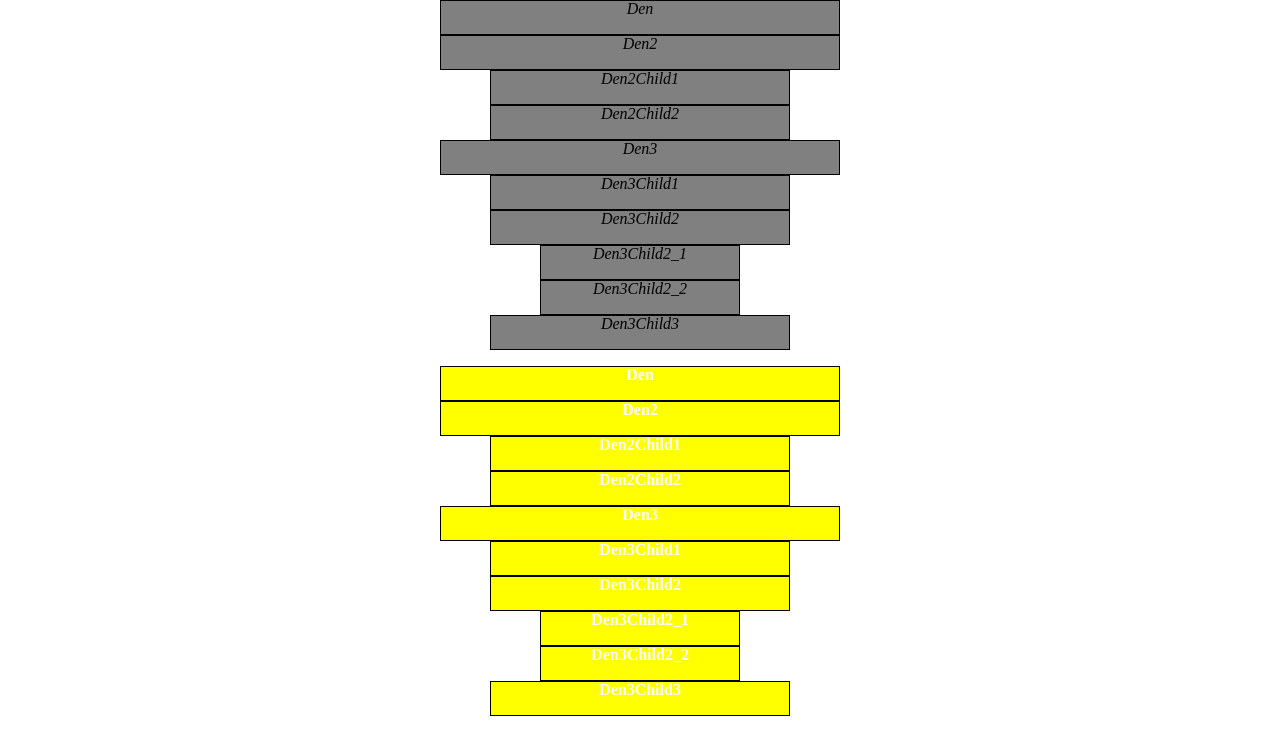
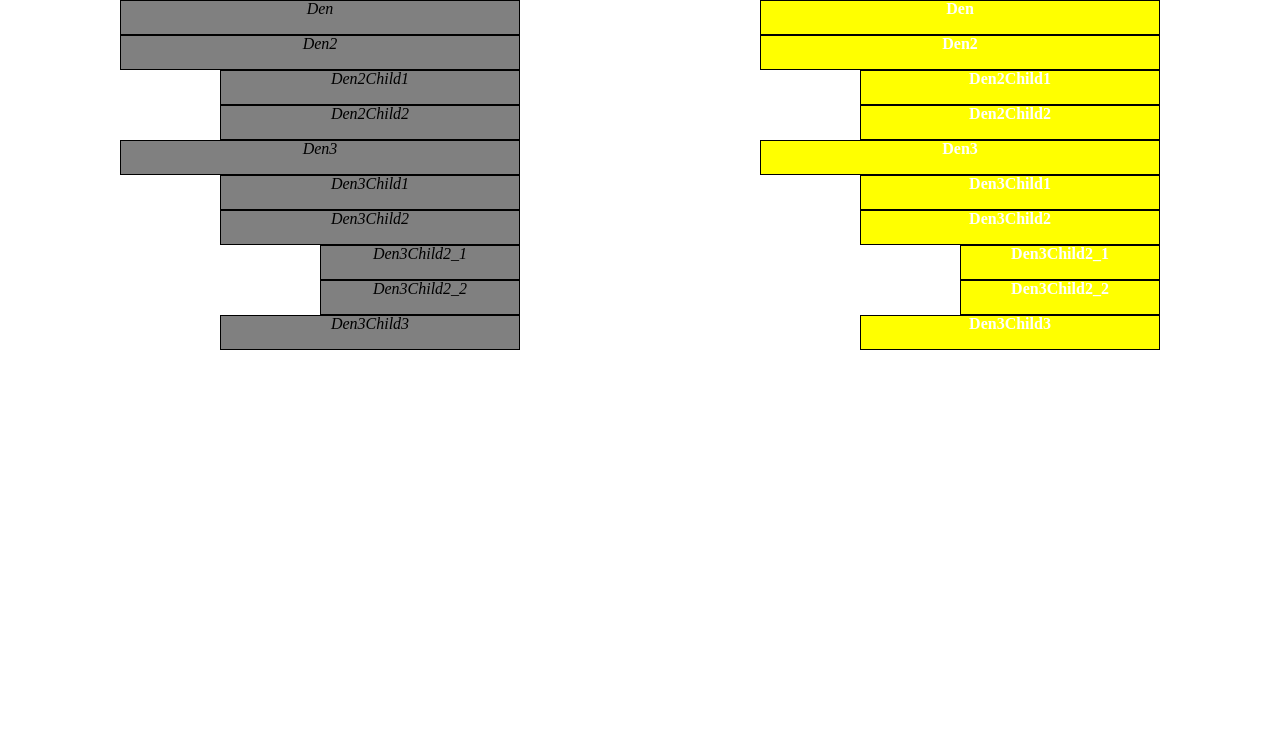
Before and after one commit to Metiarizmus/innowaise-first-angular-projecy, an Angular app: page / in a window 1280 px wide. Shown: the top 754 px of the page. Built offline with nearby package versions, Linux system fonts and the light colour scheme.

Commit message:
task2 after first review

```diff
--- a/src/app/app.component.html
+++ b/src/app/app.component.html
@@ -1,24 +1,6 @@
-<ng-template #reverseItems let-width="width" let-items>
-  <li *ngFor="let item of items">
 
-    <app-item [item]="item" [width]="width"></app-item>
+<div class="wrapper">
+  <app-tree [tree]="items" class="first"></app-tree>
 
-    <ul *ngIf="item.children.length>0">
-      <ng-container
-        *ngTemplateOutlet="reverseItems; context: {width:calc(width), $implicit: item.children}"
-      >
-      </ng-container>
-    </ul>
-  </li>
-
-</ng-template>
-
-<div class="wrapper_tree_first">
-  <ng-container *ngTemplateOutlet="reverseItems; context: {width:'400px' ,$implicit: items}"></ng-container>
+  <app-tree [tree]="items" class="second"></app-tree>
 </div>
-
-<br>
-
-<div class="wrapper_tree_second">
-  <ng-container *ngTemplateOutlet="reverseItems; context: {width:'400px' ,$implicit: items}"></ng-container>
-</div>
--- a/src/app/app.component.scss
+++ b/src/app/app.component.scss
@@ -1,12 +1,13 @@
-.wrapper_tree_first{
-  ::ng-deep .item{
+.wrapper {
+  display: flex;
+  justify-content: space-around;
+
+  .first ::ng-deep .item {
     background-color: gray;
     font-style: italic;
   }
-}
 
-.wrapper_tree_second{
-  ::ng-deep .item{
+  .second ::ng-deep .item {
     background-color: yellow;
     font-weight: bold;
     color: #fff;
--- a/src/app/app.component.ts
+++ b/src/app/app.component.ts
@@ -13,8 +13,5 @@ export class AppComponent implements OnInit{
 
   }
 
-  calc(currentWidth: string):string {
-    return parseInt(currentWidth)-100+"px";
-  }
 
 }
--- a/src/app/app.module.ts
+++ b/src/app/app.module.ts
@@ -3,12 +3,12 @@ import { BrowserModule } from '@angular/platform-browser';
 
 import { AppRoutingModule } from './app-routing.module';
 import { AppComponent } from './app.component';
-import { ItemComponent } from './components/item/item.component';
+import { TreeComponent } from './components/tree/tree.component';
 
 @NgModule({
   declarations: [
     AppComponent,
-    ItemComponent,
+    TreeComponent,
   ],
   imports: [
     BrowserModule,
--- a/src/app/components/item/item.component.html
+++ /dev/null
@@ -1,3 +0,0 @@
-<div class="item" [ngStyle]="{'width':width}">
-  <div class="item__name">{{item.name}}</div>
-</div>
--- a/src/app/components/item/item.component.scss
+++ /dev/null
@@ -1,10 +0,0 @@
-.item {
-  height: 35px;
-  border: 1px solid black;
-  margin: 0 auto;
-
-  .item__name{
-    text-align: center;
-  }
-
-}
--- a/src/app/components/item/item.component.ts
+++ /dev/null
@@ -1,19 +0,0 @@
-import {Component, Input, OnInit} from '@angular/core';
-import {TreeItem} from "../../store/TreeItemStore";
-
-@Component({
-  selector: 'app-item',
-  templateUrl: './item.component.html',
-  styleUrls: ['./item.component.scss']
-})
-export class ItemComponent implements OnInit {
-
-  @Input() width!:string;
-  @Input() item!: TreeItem;
-
-  constructor() { }
-
-  ngOnInit(): void {
-  }
-
-}
--- /dev/null
+++ b/src/app/components/tree/tree.component.html
@@ -0,0 +1,15 @@
+<ng-template #reverseItems let-width="width" let-items let-node="node">
+  <li *ngFor="let item of items">
+    <div class="item" [ngStyle]="{'width':width}" [ngClass]="node">
+      <div class="item__name">{{item.name}}</div>
+    </div>
+    <ul *ngIf="item.children.length">
+      <ng-container  *ngTemplateOutlet="reverseItems; context: {width:calc(width), $implicit: item.children, node:'child'}"></ng-container>
+    </ul>
+  </li>
+
+</ng-template>
+
+<div class="wrapper">
+  <ng-container *ngTemplateOutlet="reverseItems; context: {width:'400px' ,$implicit: tree, node:'parent'}"></ng-container>
+</div>
--- /dev/null
+++ b/src/app/components/tree/tree.component.scss
@@ -0,0 +1,20 @@
+.wrapper {
+  height: 100%;
+  width: 400px;
+  display: block;
+  margin: 0 auto;
+
+  .item {
+    height: 35px;
+    border: 1px solid black;
+
+    &__name {
+      text-align: center;
+    }
+  }
+
+  .child {
+    margin-left: auto;
+  }
+
+}
--- /dev/null
+++ b/src/app/components/tree/tree.component.ts
@@ -0,0 +1,22 @@
+import {Component, Input, OnInit} from '@angular/core';
+import {TreeItem} from "../../store/TreeItemStore";
+
+@Component({
+  selector: 'app-tree',
+  templateUrl: './tree.component.html',
+  styleUrls: ['./tree.component.scss']
+})
+export class TreeComponent implements OnInit {
+
+  @Input() tree: TreeItem[] = [];
+
+  constructor() { }
+
+  ngOnInit(): void {
+  }
+
+  calc(currentWidth: string):string {
+    return parseInt(currentWidth)-100+"px";
+  }
+
+}
```
